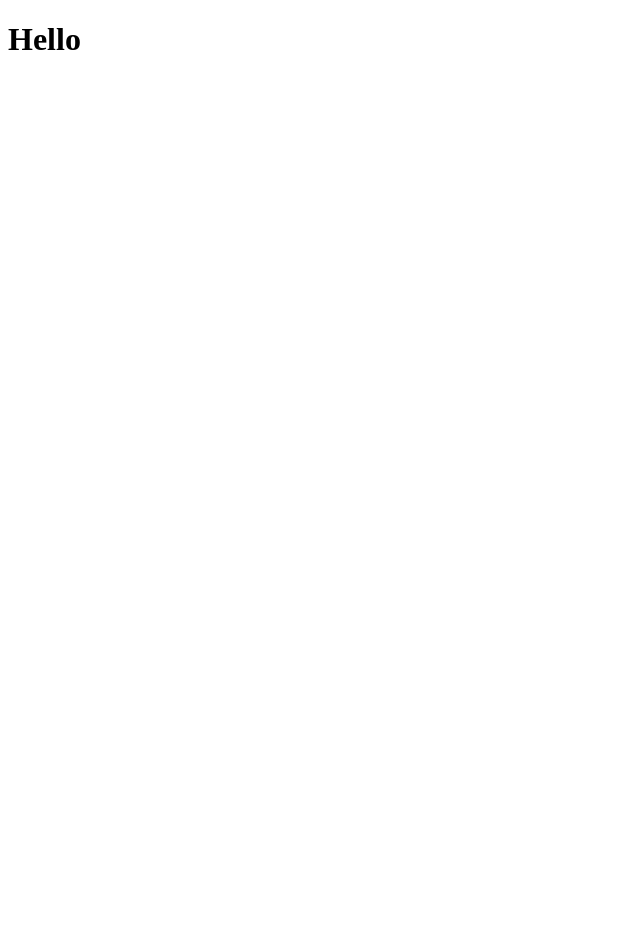
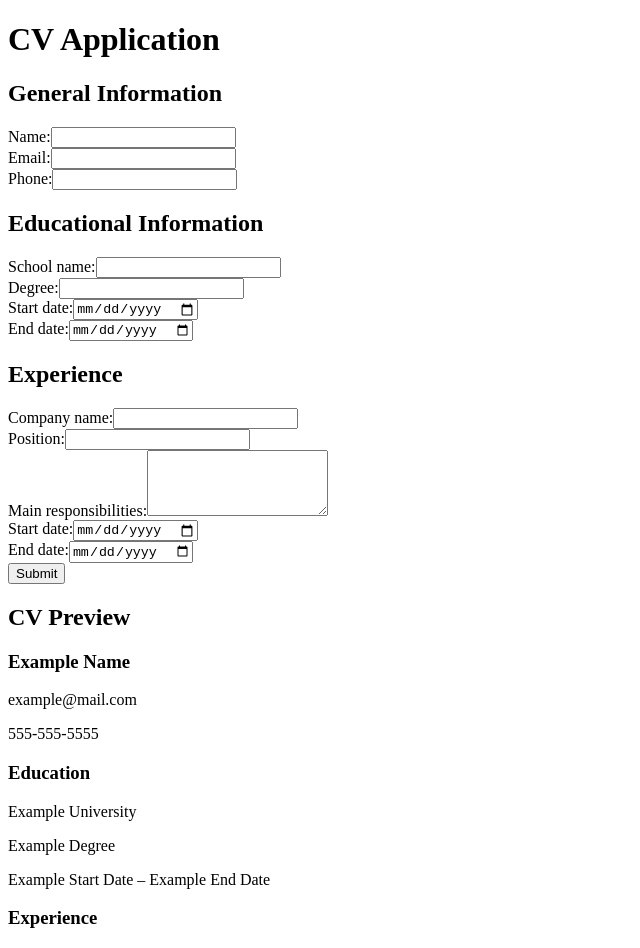
Before and after one commit to julioldv/cv-application, a React (Vite) app: page / in a window 1280 px wide. Shown: the top 948 px of the page, without its empty margins (0-640 px from the left). Before the commit the page ends 800 px from the top, so only its background shows below. Built offline with nearby package versions, Linux system fonts and the light colour scheme.

Commit message:
feat: add static CV form and preview

```diff
--- a/src/App.jsx
+++ b/src/App.jsx
@@ -1,7 +1,15 @@
+import CVForm from './components/CVForm';
 import './App.css';
+import CVPreview from './components/CVPreview';
 
 function App() {
-  return <h1>Hello</h1>;
+  return (
+    <div>
+      <h1>CV Application</h1>
+      <CVForm />
+      <CVPreview />
+    </div>
+  );
 }
 
 export default App;
--- a/src/components/CVForm.jsx
+++ b/src/components/CVForm.jsx
@@ -0,0 +1,16 @@
+import GeneralInformationForm from './GeneralInformationForm';
+import EducationForm from './EducationForm';
+import ExperienceForm from './ExperienceForm';
+
+function CVForm() {
+  return (
+    <form>
+      <GeneralInformationForm />
+      <EducationForm />
+      <ExperienceForm />
+      <button type="submit">Submit</button>
+    </form>
+  );
+}
+
+export default CVForm;
--- a/src/components/CVPreview.jsx
+++ b/src/components/CVPreview.jsx
@@ -0,0 +1,34 @@
+function CVPreview() {
+  return (
+    <section>
+      <h2>CV Preview</h2>
+
+      <article>
+        <header>
+          <h3>Example Name</h3>
+          <p>example@mail.com</p>
+          <p>555-555-5555</p>
+        </header>
+
+        <section>
+          <h3>Education</h3>
+          <p>Example University</p>
+          <p>Example Degree</p>
+          <p>Example Start Date – Example End Date</p>
+        </section>
+
+        <section>
+          <h3>Experience</h3>
+          <p>Example Company</p>
+          <p>Example Position</p>
+          <p>Example Start Date – Example End Date</p>
+          <p>Example responsibilities</p>
+        </section>
+      </article>
+
+      <button type="button">Edit</button>
+    </section>
+  );
+}
+
+export default CVPreview;
--- a/src/components/EducationForm.jsx
+++ b/src/components/EducationForm.jsx
@@ -0,0 +1,33 @@
+function EducationForm() {
+  return (
+    <section>
+      <h2>Educational Information</h2>
+
+      <div>
+        <label htmlFor="school-name">School name:</label>
+        <input type="text" id="school-name" name="schoolName" />
+      </div>
+
+      <div>
+        <label htmlFor="degree">Degree:</label>
+        <input type="text" id="degree" name="degree" />
+      </div>
+
+      <div>
+        <label htmlFor="education-start-date">Start date:</label>
+        <input
+          type="date"
+          id="education-start-date"
+          name="educationStartDate"
+        />
+      </div>
+
+      <div>
+        <label htmlFor="education-end-date">End date:</label>
+        <input type="date" id="education-end-date" name="educationEndDate" />
+      </div>
+    </section>
+  );
+}
+
+export default EducationForm;
--- a/src/components/ExperienceForm.jsx
+++ b/src/components/ExperienceForm.jsx
@@ -0,0 +1,42 @@
+function ExperienceForm() {
+  return (
+    <section>
+      <h2>Experience</h2>
+
+      <div>
+        <label htmlFor="company-name">Company name:</label>
+        <input type="text" id="company-name" name="companyName" />
+      </div>
+
+      <div>
+        <label htmlFor="position">Position:</label>
+        <input type="text" id="position" name="position" />
+      </div>
+
+      <div>
+        <label htmlFor="responsibilities">Main responsibilities:</label>
+        <textarea
+          id="responsibilities"
+          name="responsibilities"
+          rows={4}
+        ></textarea>
+      </div>
+
+      <div>
+        <label htmlFor="experience-start-date">Start date:</label>
+        <input
+          type="date"
+          id="experience-start-date"
+          name="experienceStartDate"
+        />
+      </div>
+
+      <div>
+        <label htmlFor="experience-end-date">End date:</label>
+        <input type="date" id="experience-end-date" name="experienceEndDate" />
+      </div>
+    </section>
+  );
+}
+
+export default ExperienceForm;
--- a/src/components/GeneralInformationForm.jsx
+++ b/src/components/GeneralInformationForm.jsx
@@ -0,0 +1,24 @@
+function GeneralInformationForm() {
+  return (
+    <section>
+      <h2>General Information</h2>
+
+      <div>
+        <label htmlFor="full-name">Name:</label>
+        <input type="text" id="full-name" name="fullName" />
+      </div>
+
+      <div>
+        <label htmlFor="email">Email:</label>
+        <input type="email" id="email" name="email" />
+      </div>
+
+      <div>
+        <label htmlFor="phone">Phone:</label>
+        <input type="tel" id="phone" name="phone" />
+      </div>
+    </section>
+  );
+}
+
+export default GeneralInformationForm;
```
